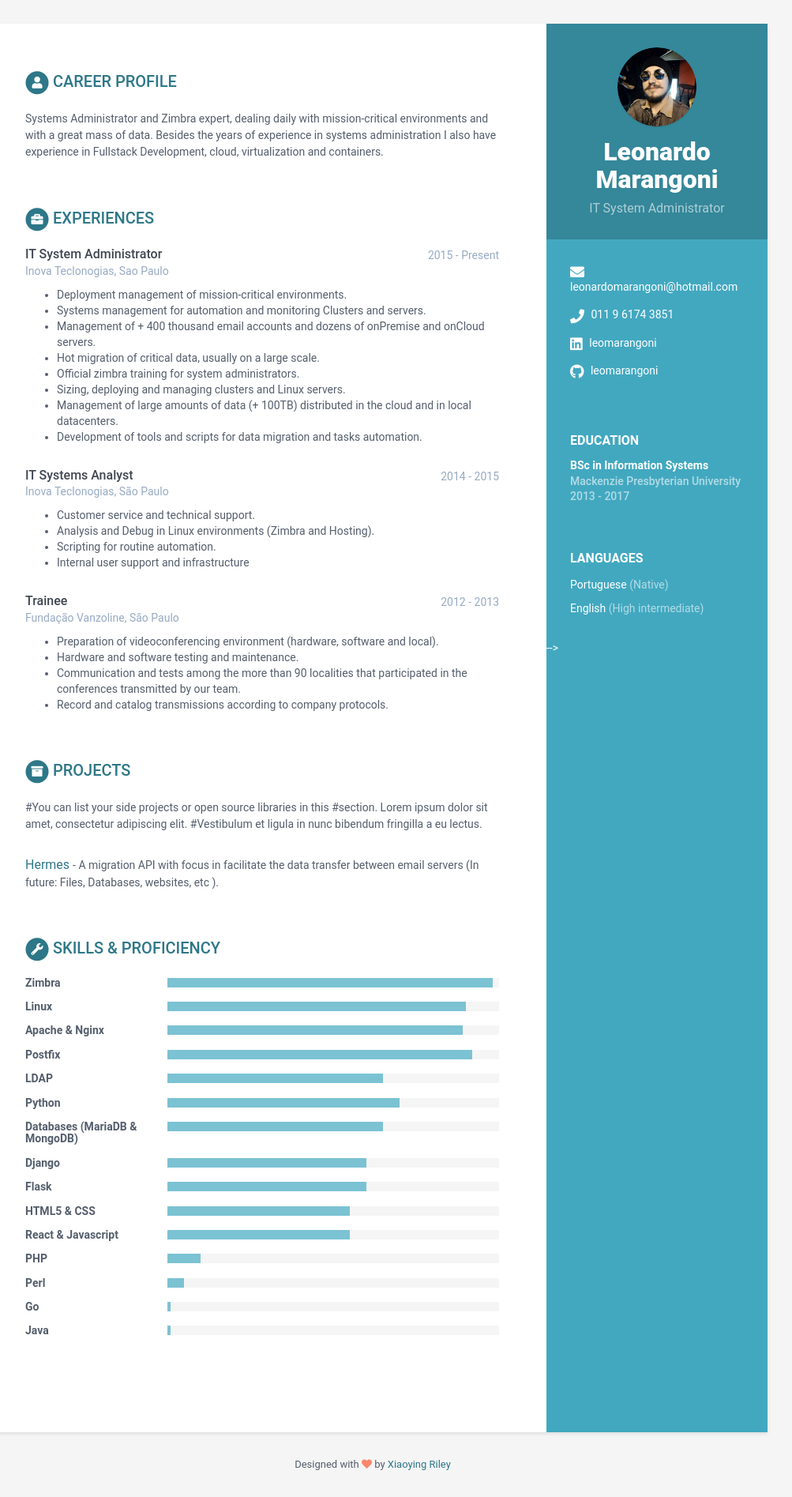
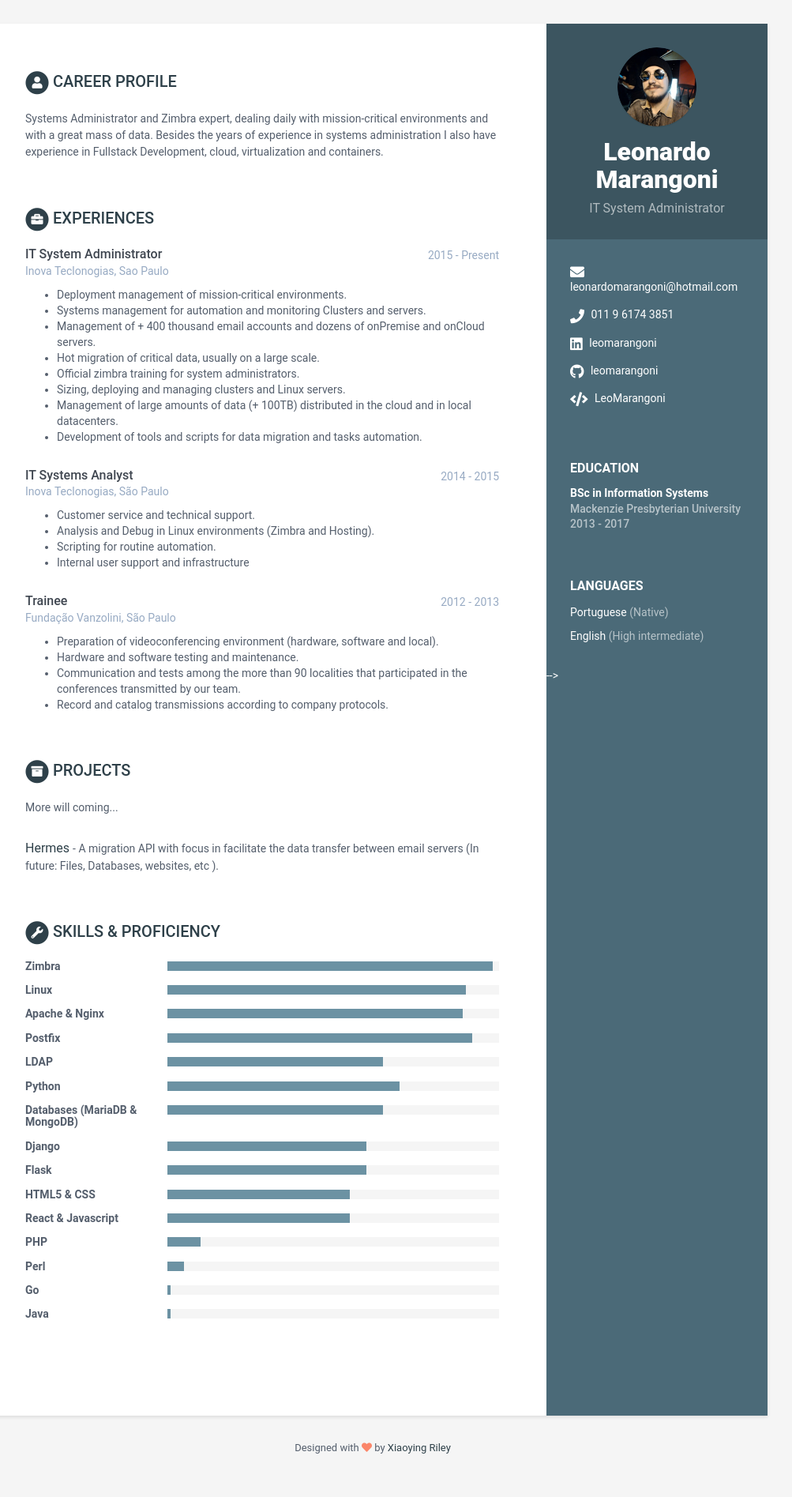
Before and after one commit to augustomarangoni/augustomarangoni.github.io, a Jekyll site: the page built from index.html, in a window 1280 px wide. Shown: the whole page at 79% size, without its empty margins (168-1171 px from the left). Built offline with Jekyll 4.4.1, drawn with Linux system fonts in a browser that asks for light colours; after the commit the page ends 1874 px from its top, so only the background shows below that.

Commit message:
new adjusts

```diff
--- a/_config.yml
+++ b/_config.yml
@@ -5,7 +5,7 @@ title: Leonardo Marangoni
 url: 'https://leomarangoni.me'
 baseurl: '/' #change it according to your repository name
 # Style will be applied only after restarting the build or serve. Just choose one of the options.
-theme_skin: blue # blue turquoise green berry orange ceramic
+theme_skin: ceramic # blue turquoise green berry orange ceramic
 chrome_mobile_color: #use hex colors (ex:#1976d2) or leave empty if you don't want a color for chrome mobile searchbar
 
 # Tracker
--- a/_data/data.yml
+++ b/_data/data.yml
@@ -21,7 +21,7 @@ sidebar:
     bitbucket:
     twitter:
     stack-overflow: # Number/Username, e.g. 123456/alandoe
-    codewars:
+    codewars: LeoMarangoni
     goodreads: # Number-Username, e.g. 123456-alandoe
 
     languages:
@@ -83,7 +83,7 @@ experiences:
 
     - role: Trainee
       time: 2012 - 2013
-      company: Fundação Vanzoline, São Paulo
+      company: Fundação Vanzolini, São Paulo
       details: |
         - Preparation of videoconferencing environment (hardware, software and local).
         - Hardware and software testing and maintenance.
@@ -93,9 +93,7 @@ experiences:
 projects:
     title: Projects
     intro: >
-      #You can list your side projects or open source libraries in this
-      #section. Lorem ipsum dolor sit amet, consectetur adipiscing elit.
-      #Vestibulum et ligula in nunc bibendum fringilla a eu lectus.
+      More will coming...
 
     assignments:
       - title: Hermes
```
